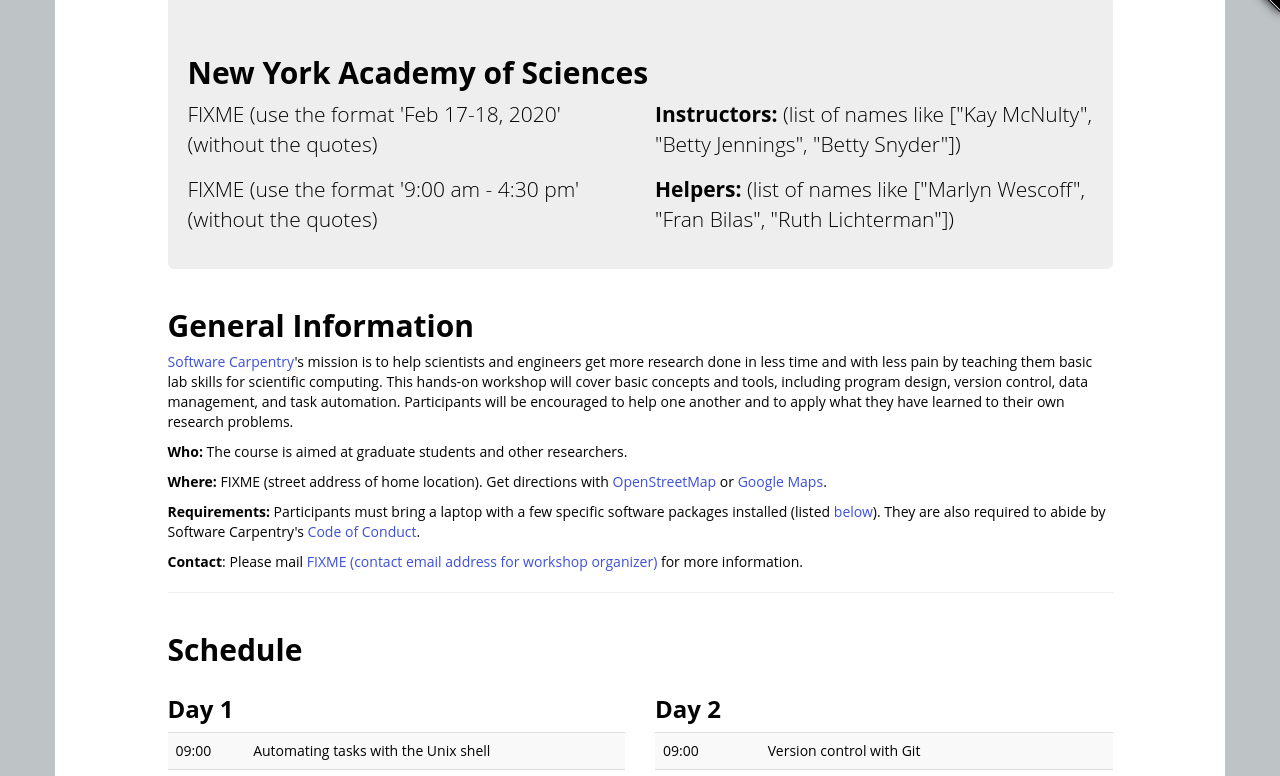
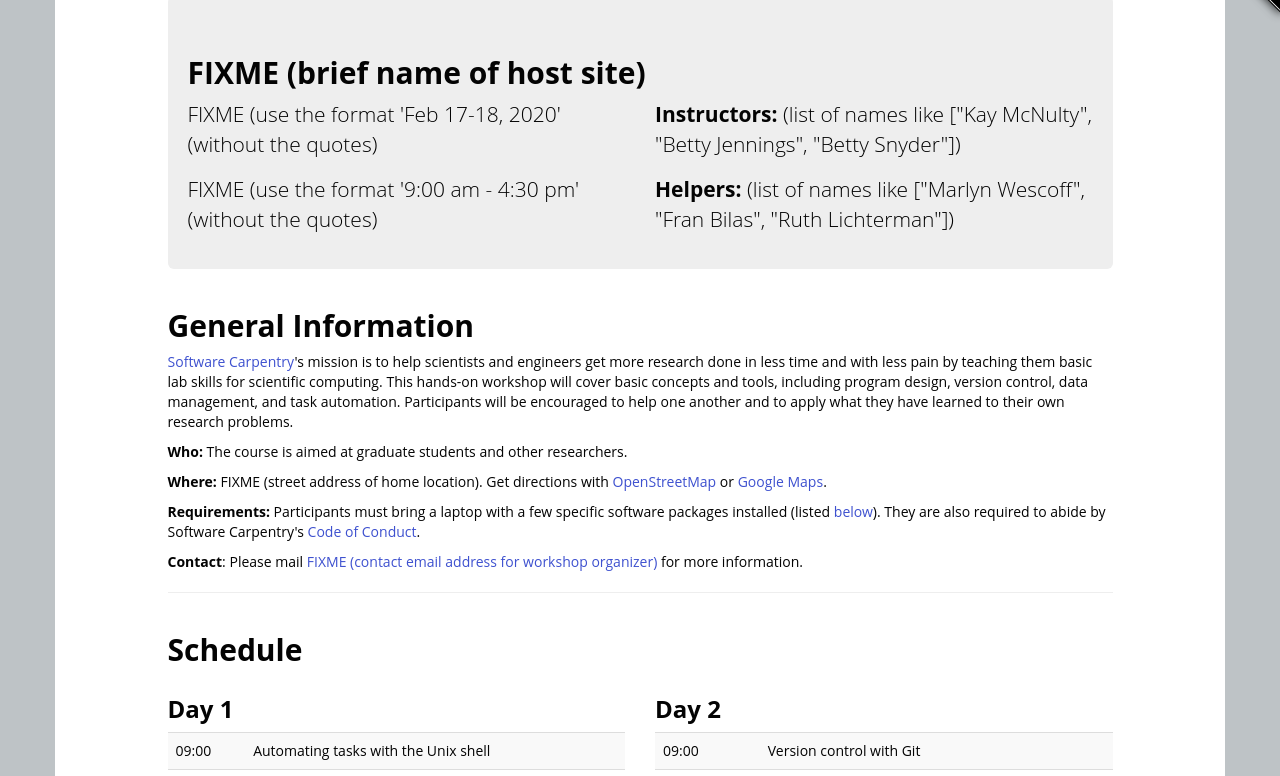
Before and after one commit to carpentries/workshop-template, a Jekyll site: the page built from index.html, in a window 1280 px wide and 900 px high, cut to the strip 124-900 px from the top of the window. Built offline with Jekyll 4.4.1, drawn with Linux system fonts in a browser that asks for light colours; nearby versions of some CDN libraries; library files that are not in the unit come from our copies.

Commit message:
rollback --sorry

```diff
--- a/index.html
+++ b/index.html
@@ -1,7 +1,7 @@
 ---
 layout: workshop
 root: .
-venue: New York Academy of Sciences
+venue: FIXME (brief name of host site)
 address: FIXME (street address of home location)
 country: FIXME (country (hyphenated if need be, like 'United-Kingdom')
 language: FIXME (language code like 'en' or 'fr')
```
